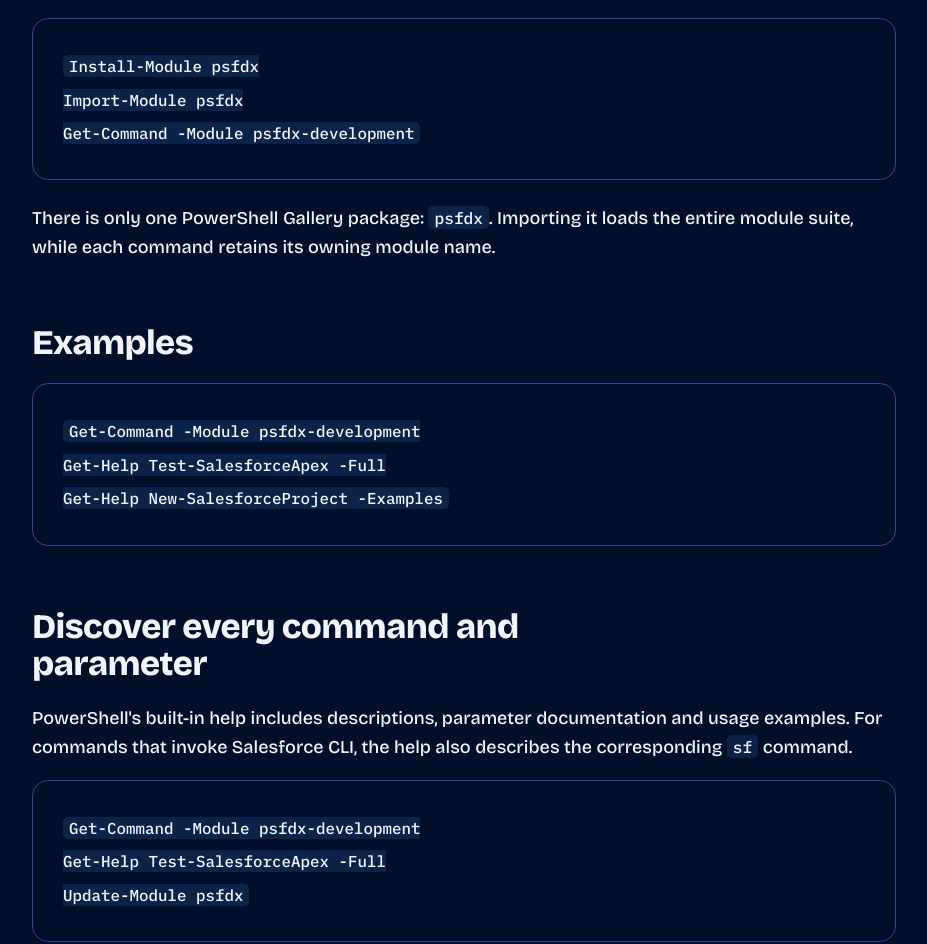
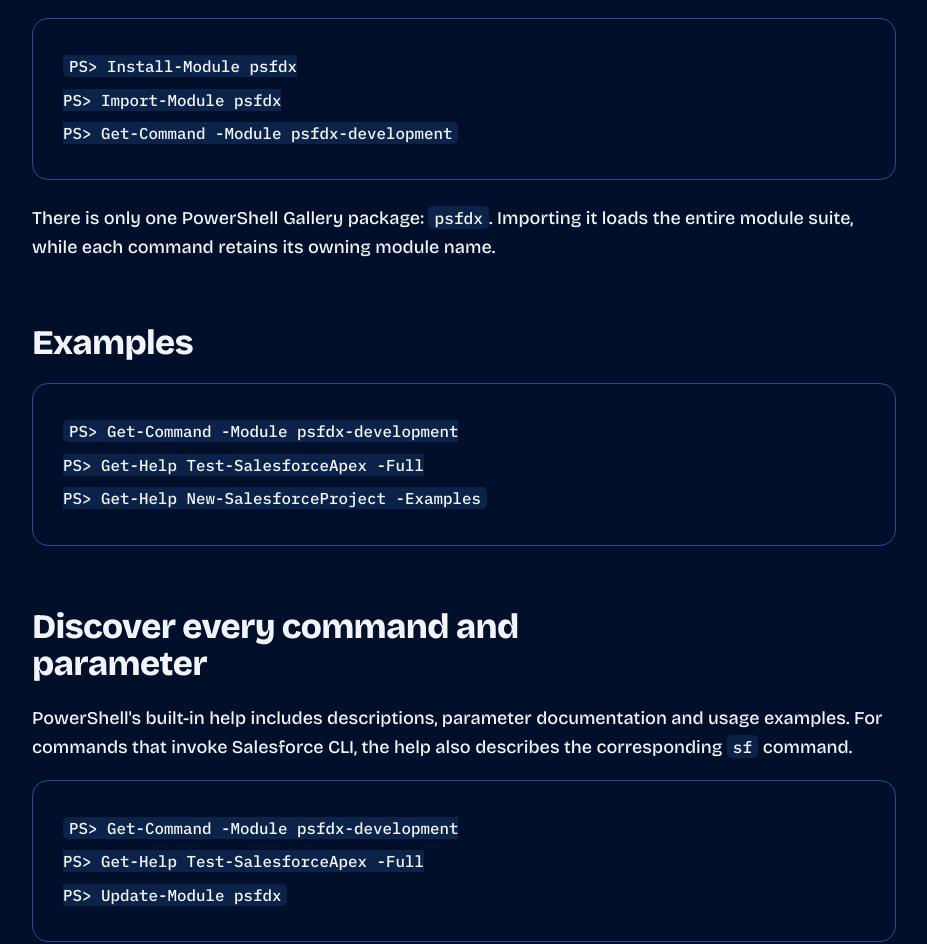
Before and after one commit to tonygward/psfdx, a plain HTML site: page site/src/modules/psfdx-development/index.html in a window 1280 px wide. Shown: the part 614-1558 px from the top of the page, without its empty margins (176-1103 px from the left). Drawn offline with Linux system fonts and the light colour scheme; files whose address does not match are found by name.

Commit message:
style(site): render module examples with PowerShell prompts and compact layout

```diff
--- a/site/src/modules/psfdx-development/index.html
+++ b/site/src/modules/psfdx-development/index.html
@@ -7,17 +7,17 @@
 <nav aria-label="Main"><ul class="nav-list"><li><a href="/">Home</a></li><li><a href="/#modules">Modules</a></li><li><a href="%GITHUB_URL%#readme">GitHub docs</a></li></ul></nav>
 </div></header><main id="main" class="section"><div class="wrap documentation">
 <p class="eyebrow">MODULE REFERENCE / psfdx-development</p><h1>psfdx-development</h1><p class="tagline">Development and testing</p><p class="section-intro">Salesforce projects, scratch org provisioning, Apex tests, Code Analyzer, LWC and generators.</p>
-<h2>Get started</h2><div class="code-box"><pre><code>Install-Module psfdx
-Import-Module psfdx
-Get-Command -Module psfdx-development</code></pre></div>
+<h2>Get started</h2><div class="code-box terminal-example"><pre><code><span class="terminal-line"><span class="ps-prompt">PS&gt;</span> Install-Module psfdx</span>
+<span class="terminal-line"><span class="ps-prompt">PS&gt;</span> Import-Module psfdx</span>
+<span class="terminal-line"><span class="ps-prompt">PS&gt;</span> Get-Command -Module psfdx-development</span></code></pre></div>
 <p>There is only one PowerShell Gallery package: <code>psfdx</code>. Importing it loads the entire module suite, while each command retains its owning module name.</p>
-<h2>Examples</h2><div class="code-box"><pre><code>Get-Command -Module psfdx-development
-Get-Help Test-SalesforceApex -Full
-Get-Help New-SalesforceProject -Examples</code></pre></div>
+<h2>Examples</h2><div class="code-box terminal-example"><pre><code><span class="terminal-line"><span class="ps-prompt">PS&gt;</span> Get-Command -Module psfdx-development</span>
+<span class="terminal-line"><span class="ps-prompt">PS&gt;</span> Get-Help Test-SalesforceApex -Full</span>
+<span class="terminal-line"><span class="ps-prompt">PS&gt;</span> Get-Help New-SalesforceProject -Examples</span></code></pre></div>
 <h2>Discover every command and parameter</h2><p>PowerShell's built-in help includes descriptions, parameter documentation and usage examples. For commands that invoke Salesforce CLI, the help also describes the corresponding <code>sf</code> command.</p>
-<div class="code-box"><pre><code>Get-Command -Module psfdx-development
-Get-Help Test-SalesforceApex -Full
-Update-Module psfdx</code></pre></div>
+<div class="code-box terminal-example"><pre><code><span class="terminal-line"><span class="ps-prompt">PS&gt;</span> Get-Command -Module psfdx-development</span>
+<span class="terminal-line"><span class="ps-prompt">PS&gt;</span> Get-Help Test-SalesforceApex -Full</span>
+<span class="terminal-line"><span class="ps-prompt">PS&gt;</span> Update-Module psfdx</span></code></pre></div>
 <p>Further reference: <a href="%GITHUB_URL%#modules">repository command catalogue</a> · <a href="%GITHUB_URL%/blob/main/docs/cli-parity.md">Salesforce CLI parity report</a> · <a href="%GITHUB_URL%/blob/main/docs/install.md">installation and updates</a>.</p>
 <p><a href="/#modules">← All modules</a></p>
 </div></main><footer class="site-footer"><div class="wrap"><p>psfdx · <a href="%GITHUB_URL%">GitHub</a> · <a href="%GALLERY_URL%">PowerShell Gallery</a></p><p class="disclaimer">psfdx is an independent open-source project and is not affiliated with or endorsed by Salesforce.</p></div></footer></body></html>
```
